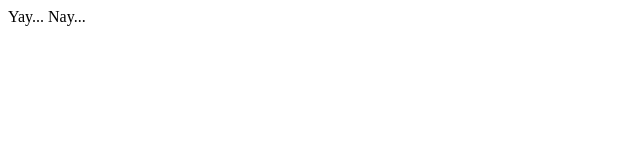
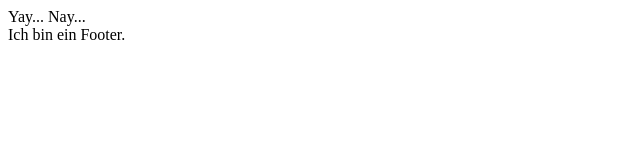
Before and after one commit to krokben/gittest, a plain HTML site: page index.html in a window 1280 px wide. Shown: the whole page, without its empty margins (0-640 px from the left). Drawn offline with Linux system fonts and the light colour scheme.

Commit message:
add footer

```diff
--- a/index.html
+++ b/index.html
@@ -6,5 +6,9 @@
 <body>
 	Yay...
 	Nay...
+
+	<footer>
+		Ich bin ein Footer.
+	</footer>
 </body>
 </html>
```
